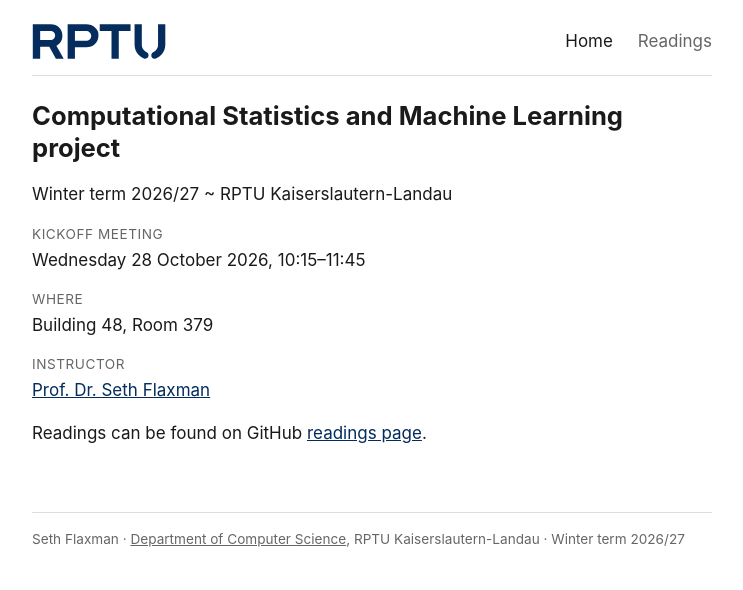
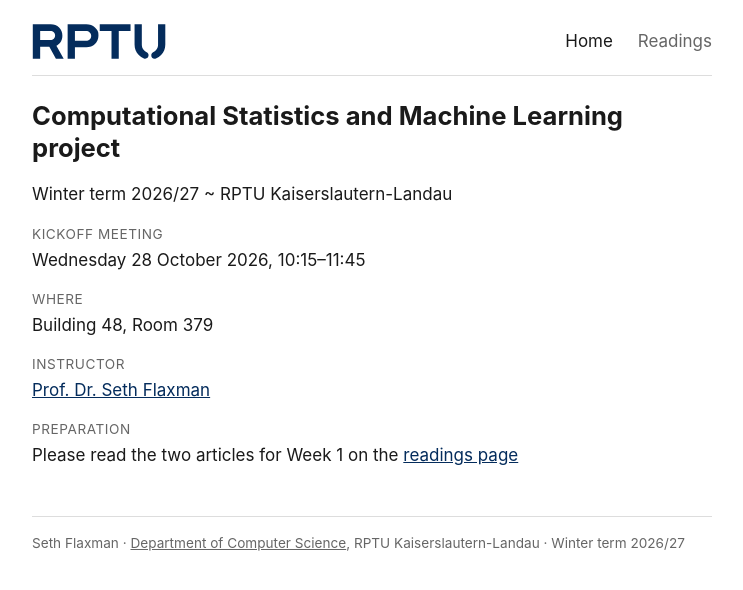
Before and after one commit to Asim-2000/rptu-csml-2026, a Jekyll site: the page built from index.md, in a window 1280 px wide. Shown: the top 590 px of the page, without its empty margins (268-1011 px from the left). Built offline with Jekyll 4.4.1, drawn with Linux system fonts in a browser that asks for light colours.

Commit message:
Update index.md

```diff
--- a/index.md
+++ b/index.md
@@ -14,6 +14,6 @@ Winter term 2026/27 ~ RPTU Kaiserslautern-Landau
 <dd>Building 48, Room 379</dd>
 <dt>Instructor</dt>
 <dd><a href="https://www.sethrf.com">Prof. Dr. Seth Flaxman</a></dd>
+<dt>Preparation</dt>
+  <dd>Please read the two articles for Week 1 on the <a href="https://flaxter.github.io/rptu-csml-2026/readings/">readings page</a></dd>
 </dl>
-
-Readings can be found on GitHub [readings page](readings/).
```
